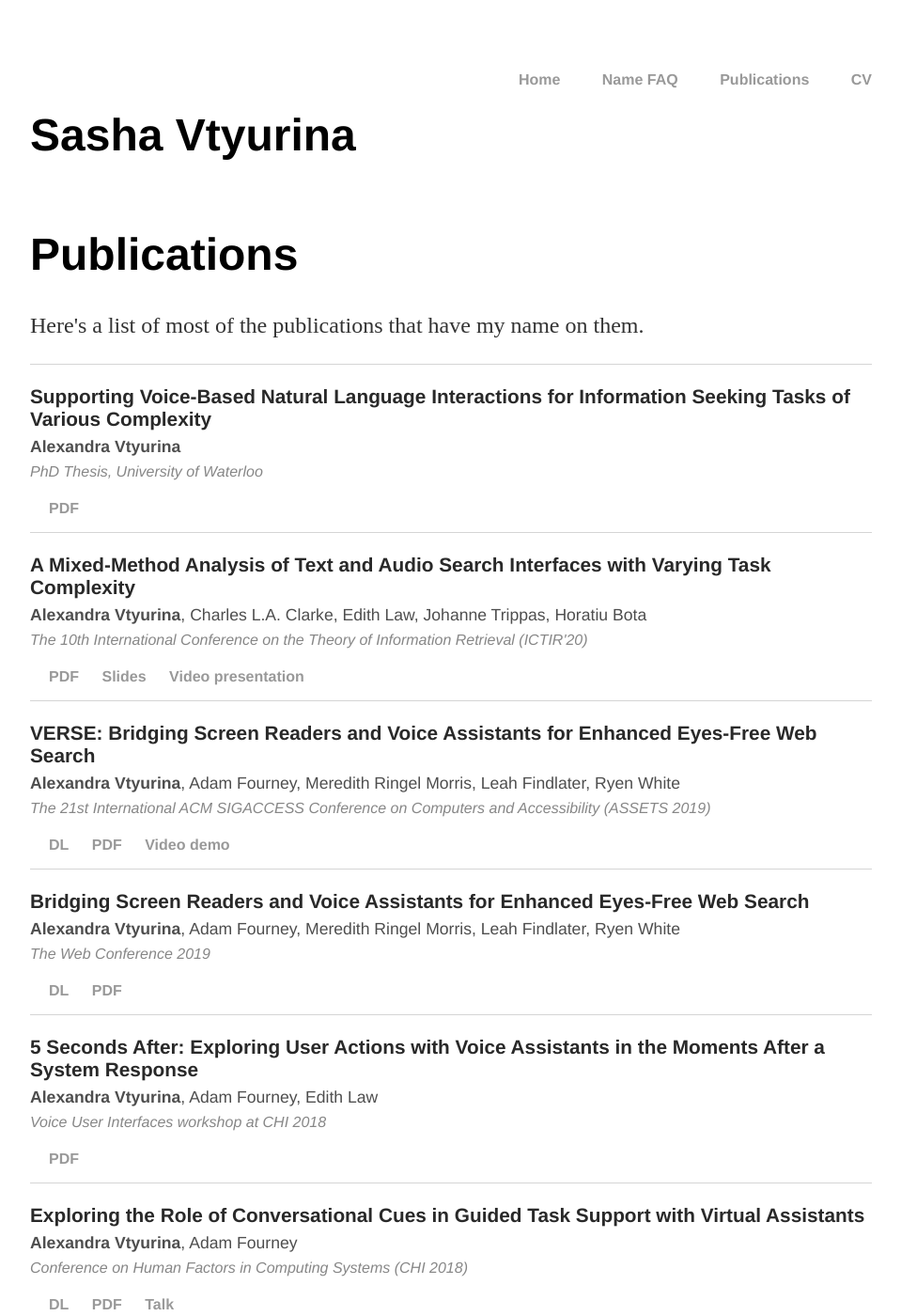
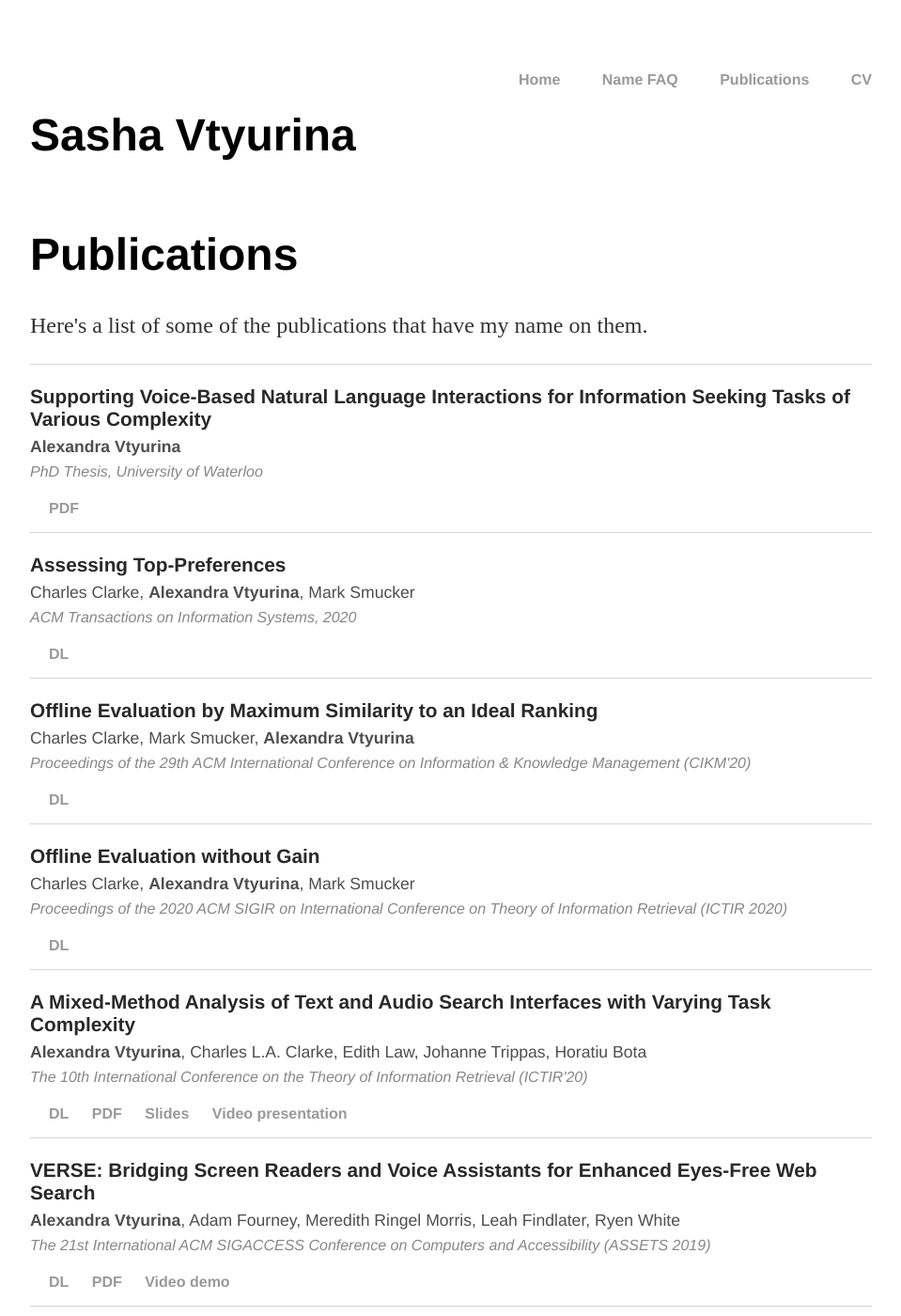
Before and after one commit to sashavtyurina/sashavtyurina.github.io, a Jekyll site: the page built from papers/index.html, in a window 1280 px wide and 1400 px high. Shown: the whole window at 94% size, without its empty margins (160-1119 px from the left). Built offline with Jekyll 4.4.1, drawn with Linux system fonts in a browser that asks for light colours.

Commit message:
added papers

```diff
--- a/papers/index.html
+++ b/papers/index.html
@@ -4,7 +4,7 @@ title: Publications
 ---
 <div class="blurb">
   <h1>Publications</h1>
-  <p>Here's a list of most of the publications that have my name on them. </p>
+  <p>Here's a list of some of the publications that have my name on them. </p>
 
 <!-- PhD Thesis -->
 <div class="pub">
@@ -20,6 +20,49 @@ title: Publications
     </div>
   </div>
 
+
+<!-- Assessing top preferences -->
+<div class="pub">
+    <div class="title">Assessing Top-Preferences</div>
+    <div class="authors">Charles Clarke, <strong>Alexandra Vtyurina</strong>, Mark Smucker</div>
+    <div class="venue">ACM Transactions on Information Systems, 2020
+</div>
+    <div class="source">
+      <ul>
+
+        <li><a href="https://dl.acm.org/doi/fullHtml/10.1145/3451161">DL</a></li>
+      </ul>
+    </div>
+  </div>
+
+<!-- Offline Evaluation by Maximum Similarity to an Ideal Ranking -->
+<div class="pub">
+    <div class="title">Offline Evaluation by Maximum Similarity to an Ideal Ranking</div>
+    <div class="authors">Charles Clarke, Mark Smucker, <strong>Alexandra Vtyurina</strong></div>
+    <div class="venue">Proceedings of the 29th ACM International Conference on Information & Knowledge Management (CIKM'20)
+</div>
+    <div class="source">
+      <ul>
+
+        <li><a href="https://dl.acm.org/doi/10.1145/3340531.3411915">DL</a></li>
+      </ul>
+    </div>
+  </div>
+
+<!-- Offline Evaluation without Gain -->
+<div class="pub">
+    <div class="title">Offline Evaluation without Gain</div>
+    <div class="authors">Charles Clarke, <strong>Alexandra Vtyurina</strong>, Mark Smucker</div>
+    <div class="venue">Proceedings of the 2020 ACM SIGIR on International Conference on Theory of Information Retrieval (ICTIR 2020)
+</div>
+    <div class="source">
+      <ul>
+
+        <li><a href="https://dl.acm.org/doi/10.1145/3409256.3409816">DL</a></li>
+      </ul>
+    </div>
+  </div>
+
 <!-- AudioSERP ICTIR -->
   <div class="pub">
     <div class="title">A Mixed-Method Analysis of Text and Audio Search Interfaces with Varying Task Complexity</div>
@@ -28,7 +71,7 @@ title: Publications
 </div>
     <div class="source">
       <ul>
-
+        <li><a href="https://dl.acm.org/doi/10.1145/3409256.3409822">DL</a></li>
         <li><a href="vtyurina2020audioSerp.pdf">PDF</a></li>
         <li><a href="vtyurina2020audioSerp-slides.pdf">Slides</a></li>
         <li><a href="https://www.youtube.com/watch?v=oH3yJE2dPs0">Video presentation</a></li>
```
